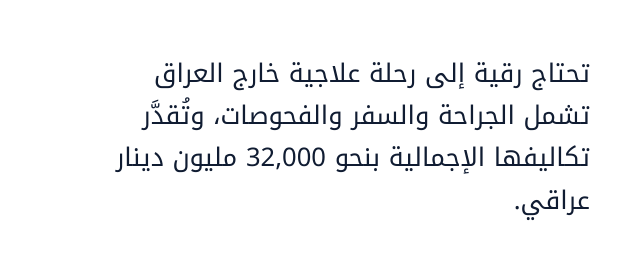
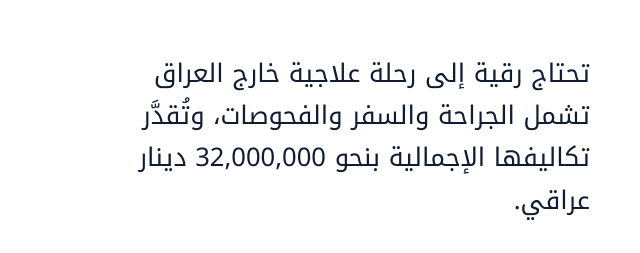
Before and after one commit to ibrahim205b-tech/roqaya, a plain HTML site: page index.html in a window 1280 px wide. Shown: the part 9963-10216 px from the top of the page, 640-1280 px from the left. Drawn offline with Linux system fonts and the light colour scheme.

Commit message:
Fix donation amount formatting in Arabic text

```diff
--- a/index.html
+++ b/index.html
@@ -195,7 +195,7 @@
     </header>
     <div class="donate">
       <div class="donate-copy reveal">
-        <p class="big" data-i18n="donate.lead">تحتاج رقية إلى رحلة علاجية خارج العراق تشمل الجراحة والسفر والفحوصات، وتُقدَّر تكاليفها الإجمالية بنحو 32,000 مليون دينار عراقي.</p>
+        <p class="big" data-i18n="donate.lead">تحتاج رقية إلى رحلة علاجية خارج العراق تشمل الجراحة والسفر والفحوصات، وتُقدَّر تكاليفها الإجمالية بنحو 32,000,000 دينار عراقي.</p>
         <h3 data-i18n="donate.howT">كيف تُدار المساهمات</h3>
         <ol class="steps">
           <li data-i18n="donate.s1">يذهب التحويل مباشرة إلى رقية عبر البيانات المنشورة هنا. هذا الموقع لا يستلم أي مال ولا يحتوي على بوابة دفع.</li>
```
